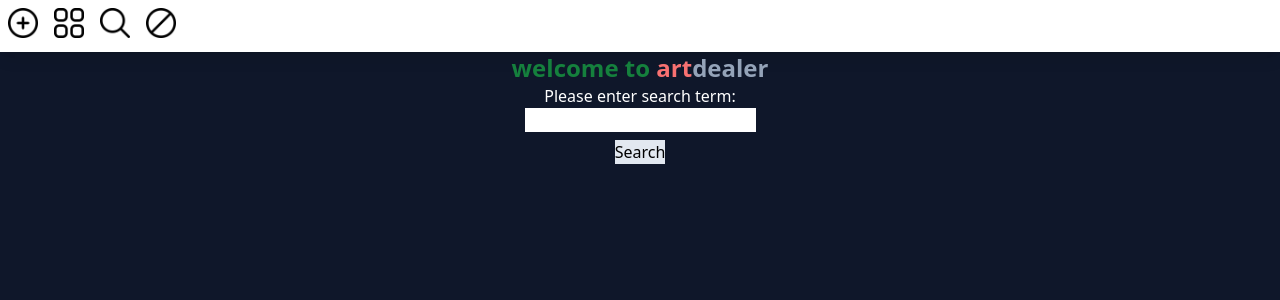
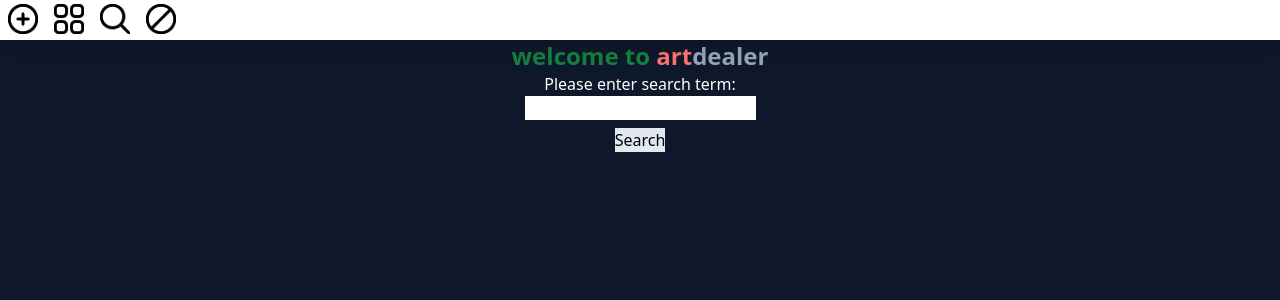
Before and after one commit to devethanm/artdealer, a Next.js app: page / in a window 1280 px wide. Shown: the top 300 px of the page. Built offline with nearby package versions, Linux system fonts and the light colour scheme.

Commit message:
added functionaility for multiple navbar containers

```diff
--- a/components/navbar.tsx
+++ b/components/navbar.tsx
@@ -1,9 +1,10 @@
-import NavbarContainer from "./navbarcontainer";
+import NavbarContainer from "./NavbarContainer";
 
 const Navbar = () => {
     return (
-        <div className="flex top-0 bg-white text-white pb-2 pt-2 shadow-lg">
-            <NavbarContainer></NavbarContainer>
+        <div className="relative top-0 bg-white text-white pb-2 pt-2 shadow-lg h-10">
+            <NavbarContainer position="right"></NavbarContainer>
+            <NavbarContainer position="left"></NavbarContainer>
         </div>
     )
 }
--- a/components/navbarcontainer.tsx
+++ b/components/navbarcontainer.tsx
@@ -1,11 +1,10 @@
-import { Container } from "postcss";
-import Image from 'next/image';
+import Image, { ImageProps } from 'next/image';
 
 {/*A container to hold various groups
 of buttons within a navigation bar */}
-const NavbarContainer : any = (numItems: number) => {
+const NavbarContainer: React.FC<{position: string}> = (props) => {
     return (
-        <div className="flex">
+        <div className={`flex absolute top-1 ${props.position}-1`}>
         {/* Make these ALL BUTTONS so user cant drag them */}
             <NavbarContainerItem
                 icon={
@@ -43,7 +42,9 @@ const NavbarContainer : any = (numItems: number) => {
     );
 }
 
-const NavbarContainerItem = ({ icon }: any) => (
+{ /* TODO The item prop and the types below are likely
+very incorrect look into a better solution below */}
+const NavbarContainerItem: React.FC<any> = ({ icon }: ImageProps) => (
     <div className="navbar-container-item">
         {icon}
     </div>
--- a/pages/index.tsx
+++ b/pages/index.tsx
@@ -1,6 +1,6 @@
 import type { NextPage } from "next";
 import Head from "next/head";
-import Navbar from "../components/navbar";
+import Navbar from "../components/Navbar";
 
 const Home: NextPage = () => {
   return (
```
